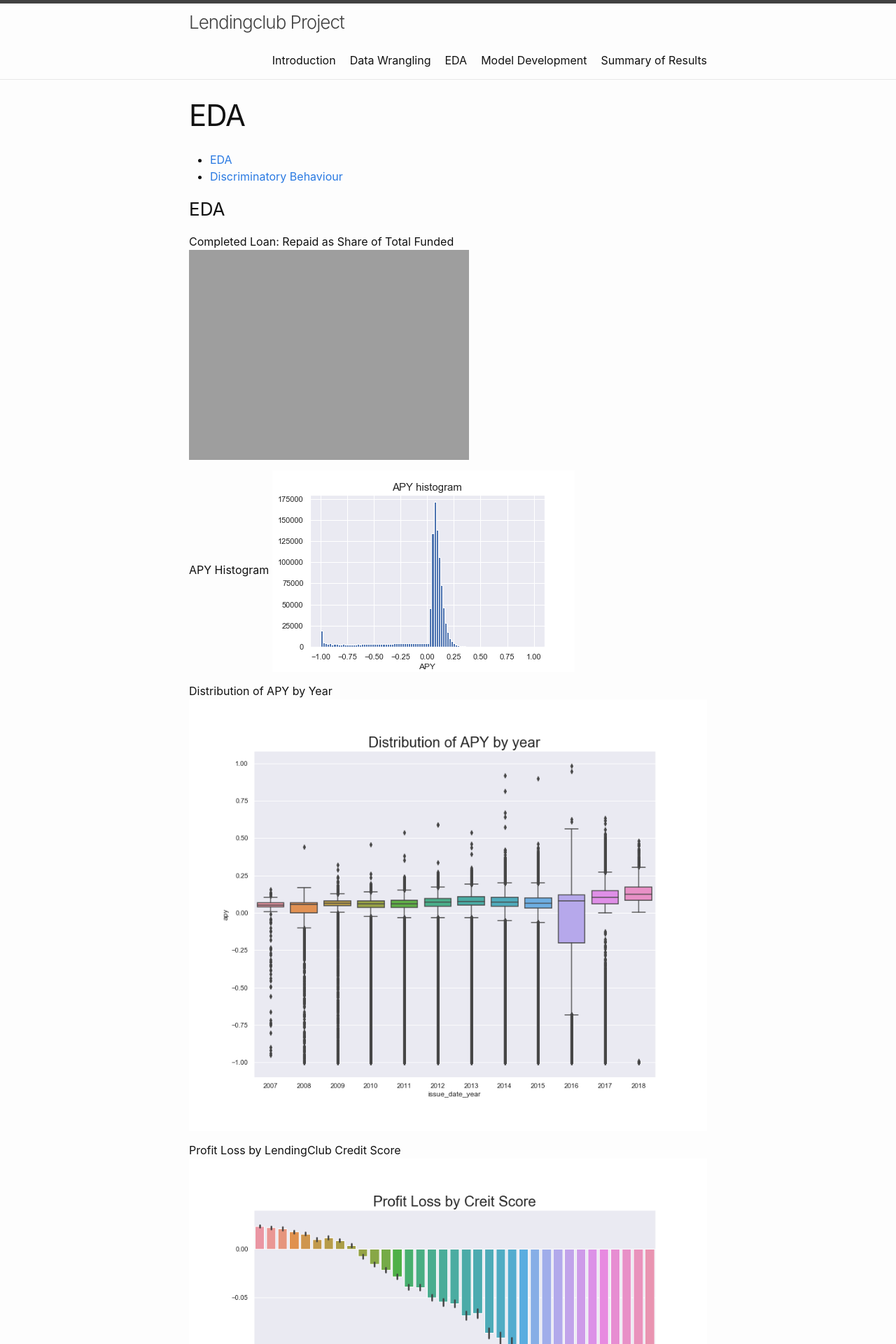
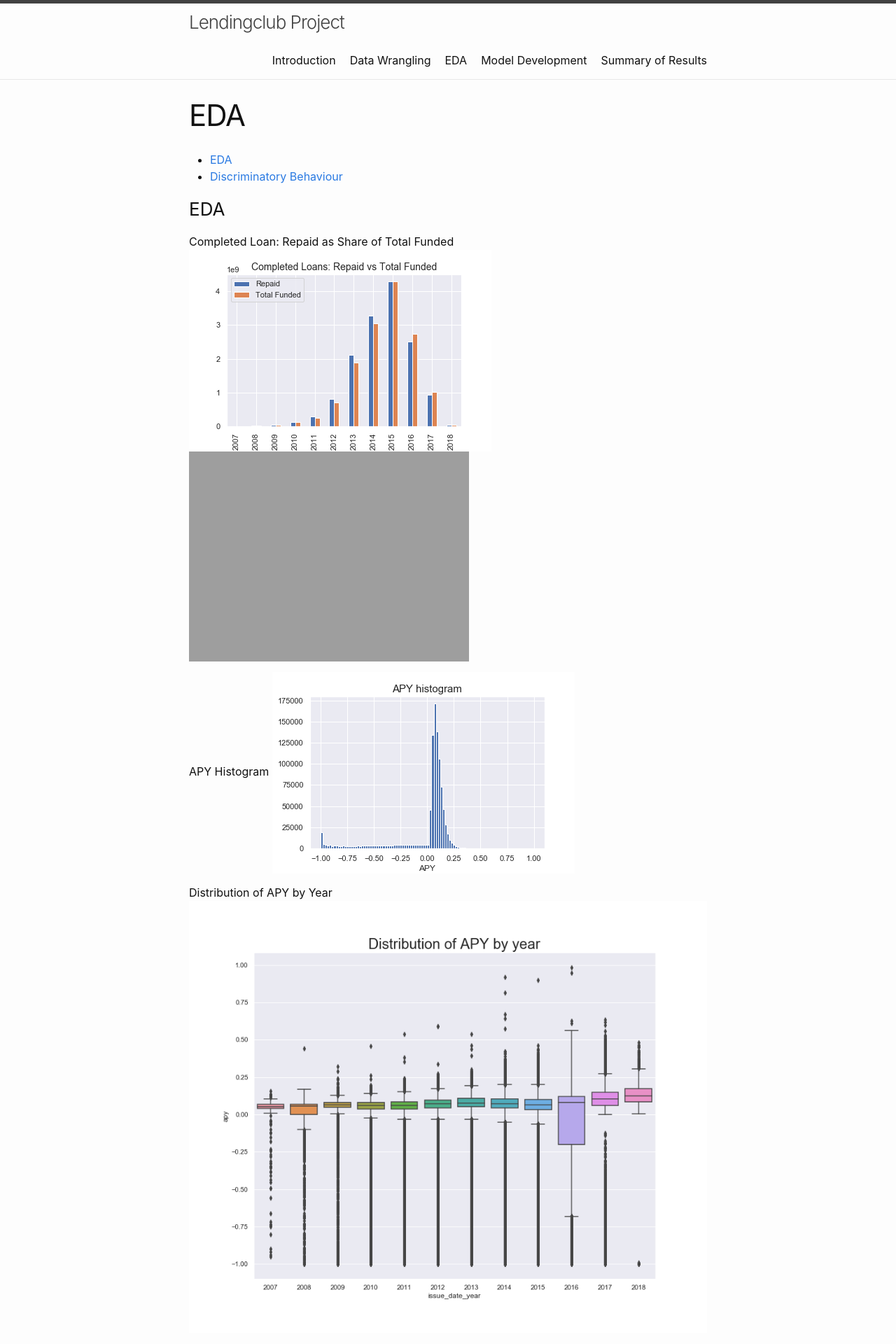
Before and after one commit to junparkh/LendingClub, a Jekyll site: the page built from menu2.md, in a window 1280 px wide. Shown: the top 1920 px of the page at 70% size. Built offline with Jekyll 4.4.1, drawn with Linux system fonts in a browser that asks for light colours.

Commit message:
Update menu2.md

```diff
--- a/menu2.md
+++ b/menu2.md
@@ -9,7 +9,8 @@ permalink: /menu2/
 
 ### EDA
 Completed Loan: Repaid as Share of Total Funded
-![Image 1](/image/Net_CashFlow_By_Year.png=400x600)
+![Image 1](/image/Net_CashFlow_By_Year.png)
+![Image 1](/image/Net_CashFlow_By_Year.png =100x900)
 
 APY Histogram
 ![Image 2](/image/APY_histogram.png)
```
